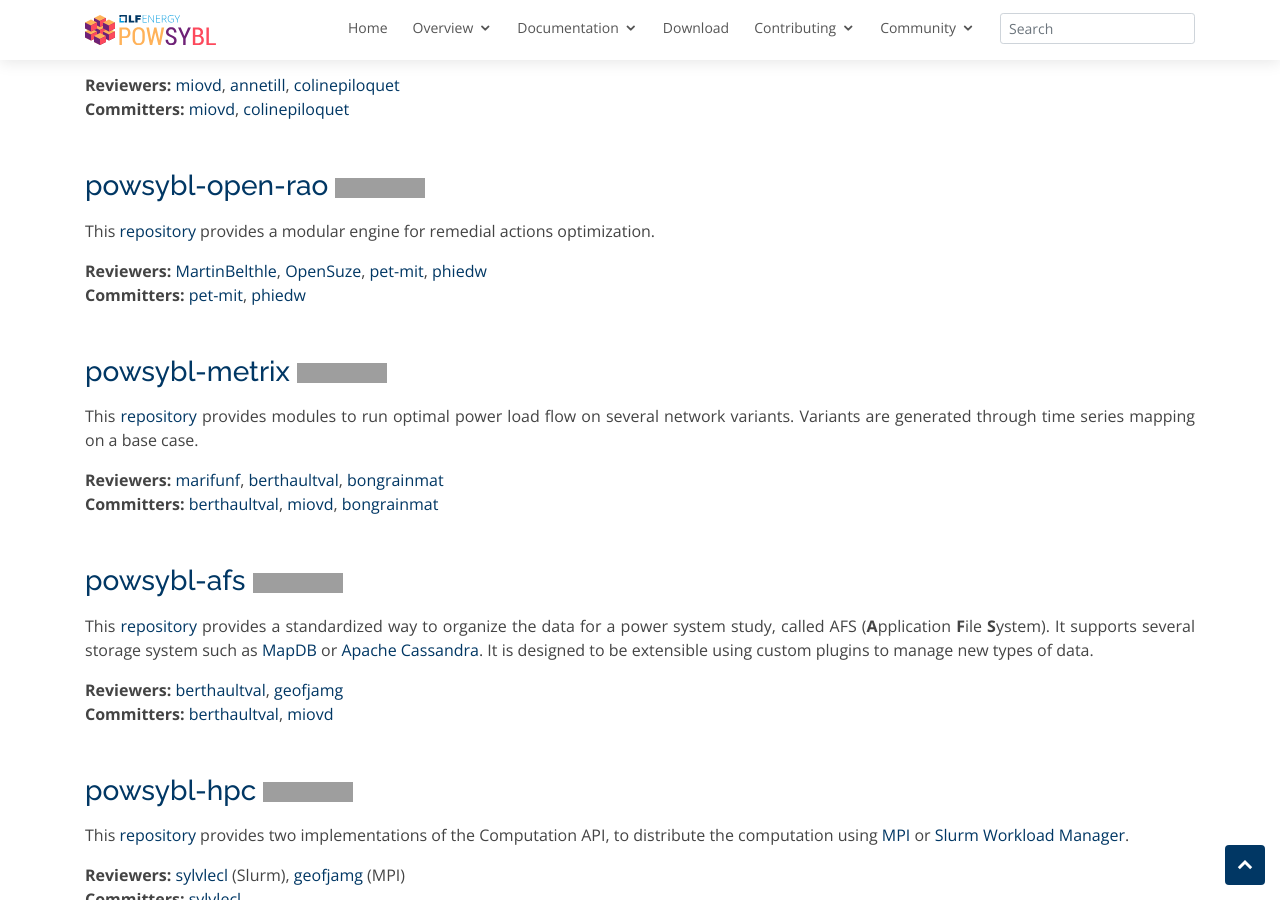
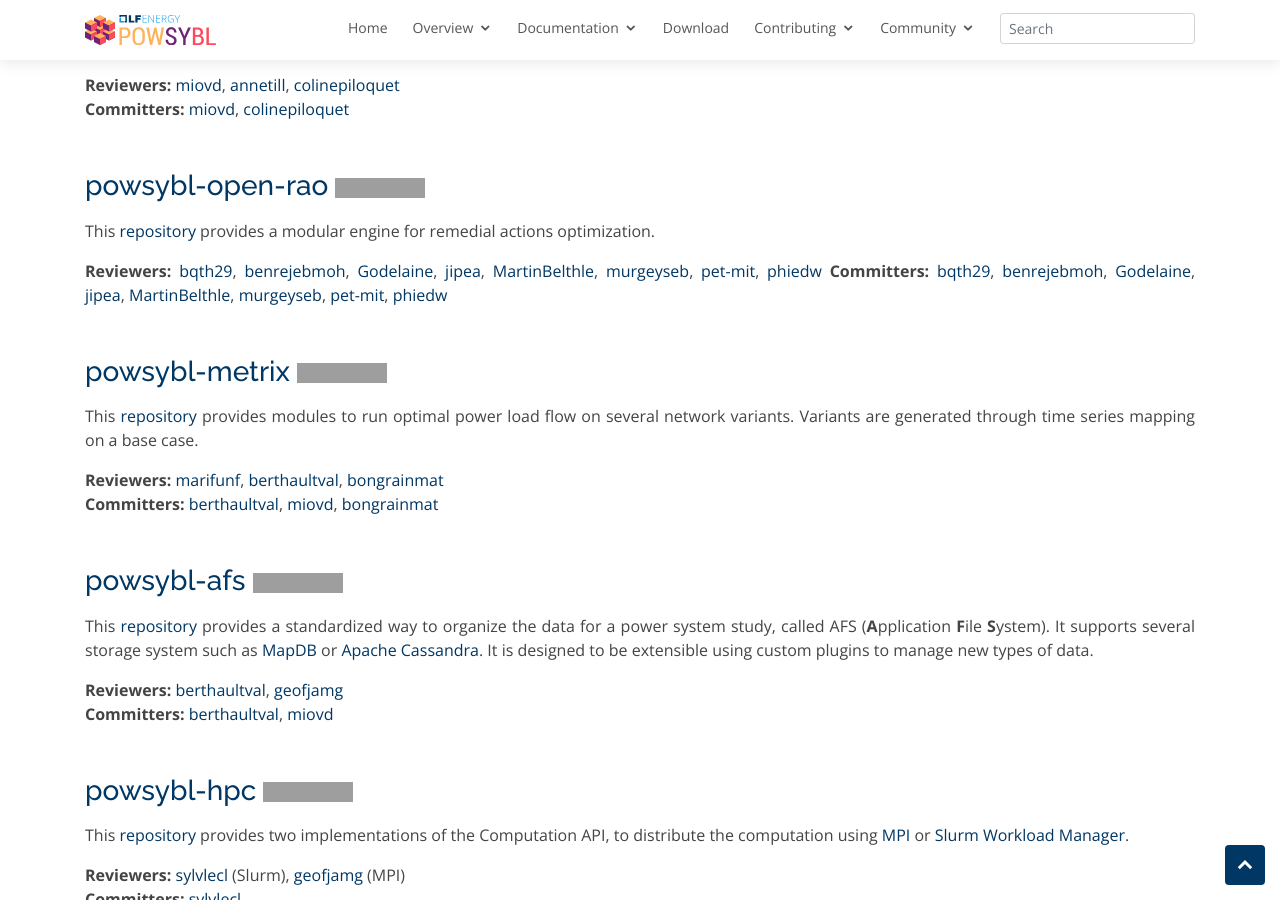
Before and after one commit to powsybl/powsybl.github.io, a Jekyll site: the page built from pages/documentation/developer/repositories/index.md, in a window 1280 px wide and 900 px high, scrolled down 1355 px, cut to the strip 0-900 px from the top of the window. Built offline with Jekyll 4.4.1, drawn with Linux system fonts in a browser that asks for light colours; our own code applies the rules of GitHub Pages for plain Markdown files; grey boxes are pictures that could not be loaded.

Commit message:
Update powsybl-open-rao reviewers and commiters
Co-authored-by: Peter Mitri <47452063+pet-mit@users.noreply.github.com>
Signed-off-by: Olivier Perrin <olivier.perrin@rte-france.com>

```diff
--- a/pages/documentation/developer/repositories/index.md
+++ b/pages/documentation/developer/repositories/index.md
@@ -43,8 +43,8 @@
 ### [powsybl-open-rao](powsybl-open-rao.md) [![GitHub release](https://img.shields.io/github/release/powsybl/powsybl-open-rao.svg?sort=semver)](https://github.com/powsybl/powsybl-open-rao/releases/)
 This [repository](https://github.com/powsybl/powsybl-open-rao) provides a modular engine for remedial actions optimization.
 
-**Reviewers:** [MartinBelthle](https://github.com/MartinBelthle), [OpenSuze](https://github.com/OpenSuze), [pet-mit](https://github.com/pet-mit), [phiedw](https://github.com/phiedw)
-**Committers:** [pet-mit](https://github.com/pet-mit), [phiedw](https://github.com/phiedw)
+**Reviewers:** [bqth29](https://github.com/bqth29), [benrejebmoh](https://github.com/benrejebmoh), [Godelaine](https://github.com/Godelaine), [jipea](https://github.com/jipea), [MartinBelthle](https://github.com/MartinBelthle), [murgeyseb](https://github.com/murgeyseb), [pet-mit](https://github.com/pet-mit), [phiedw](https://github.com/phiedw)
+**Committers:** [bqth29](https://github.com/bqth29), [benrejebmoh](https://github.com/benrejebmoh), [Godelaine](https://github.com/Godelaine), [jipea](https://github.com/jipea), [MartinBelthle](https://github.com/MartinBelthle), [murgeyseb](https://github.com/murgeyseb), [pet-mit](https://github.com/pet-mit), [phiedw](https://github.com/phiedw)
 
 ### [powsybl-metrix](powsybl-metrix.md) [![GitHub release](https://img.shields.io/github/release/powsybl/powsybl-metrix.svg?sort=semver)](https://github.com/powsybl/powsybl-metrix/releases/)
 This [repository](https://github.com/powsybl/powsybl-metrix) provides modules to run optimal power load flow on several network variants. Variants are generated through time series mapping on a base case.
```
